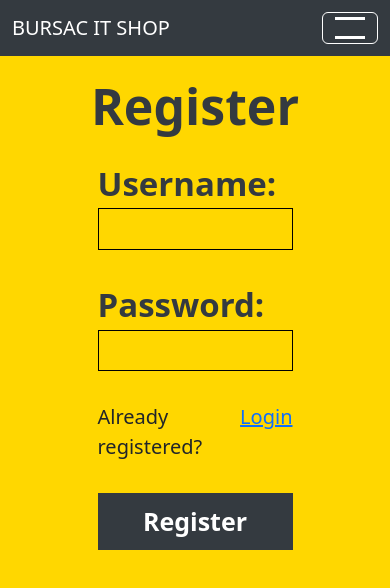
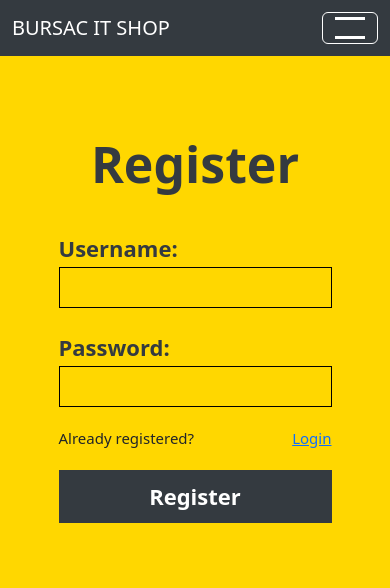
Before and after one commit to BursacAleksandar99/WEBSHOP-APP-FRONT, a React (Create React App) app: page /registration in a window 390 px wide. Shown: the top 588 px of the page. Built offline with nearby package versions, Linux system fonts and the light colour scheme.

Commit message:
Some changes again on registration page, font-size and other..

```diff
--- a/src/App.css
+++ b/src/App.css
@@ -515,7 +515,7 @@ nav{
 .reg-form{
   display: flex;
   flex-direction: column;
-  justify-content: space-around;
+  justify-content: space-evenly;
   height: 100%;
 
 }
@@ -535,3 +535,35 @@ nav{
   flex-direction: row;
   justify-content: space-between;
 }
+@media(max-width: 767px){
+  .reg-acc{
+    display: flex;
+    font-size: 15px;
+    flex-direction: row;
+    justify-content: space-between;
+  }
+  .reg-label label{
+    color: #343A40;
+    font-size: 22px;
+    font-weight: bold;
+  }
+  .reg-div1{
+    margin-top: 20%;
+    color: #343A40;
+
+  }
+  .reg-btn{
+    font-size: 22px !important;
+  }
+  .reg-div2{
+
+    width: 70%;
+
+
+  }
+  .reg-form{
+    justify-content: start;
+    gap: 20px;
+    margin-top: 10%;
+  }
+}
```
